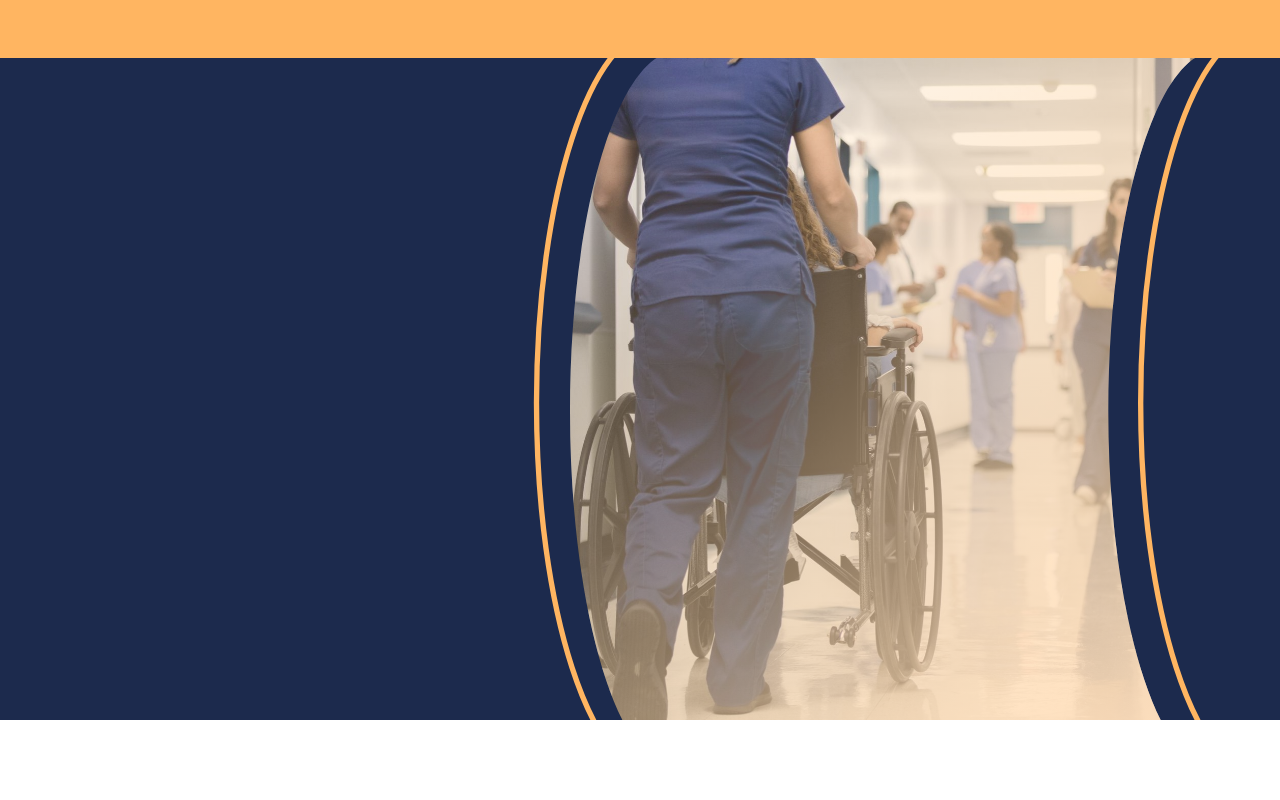
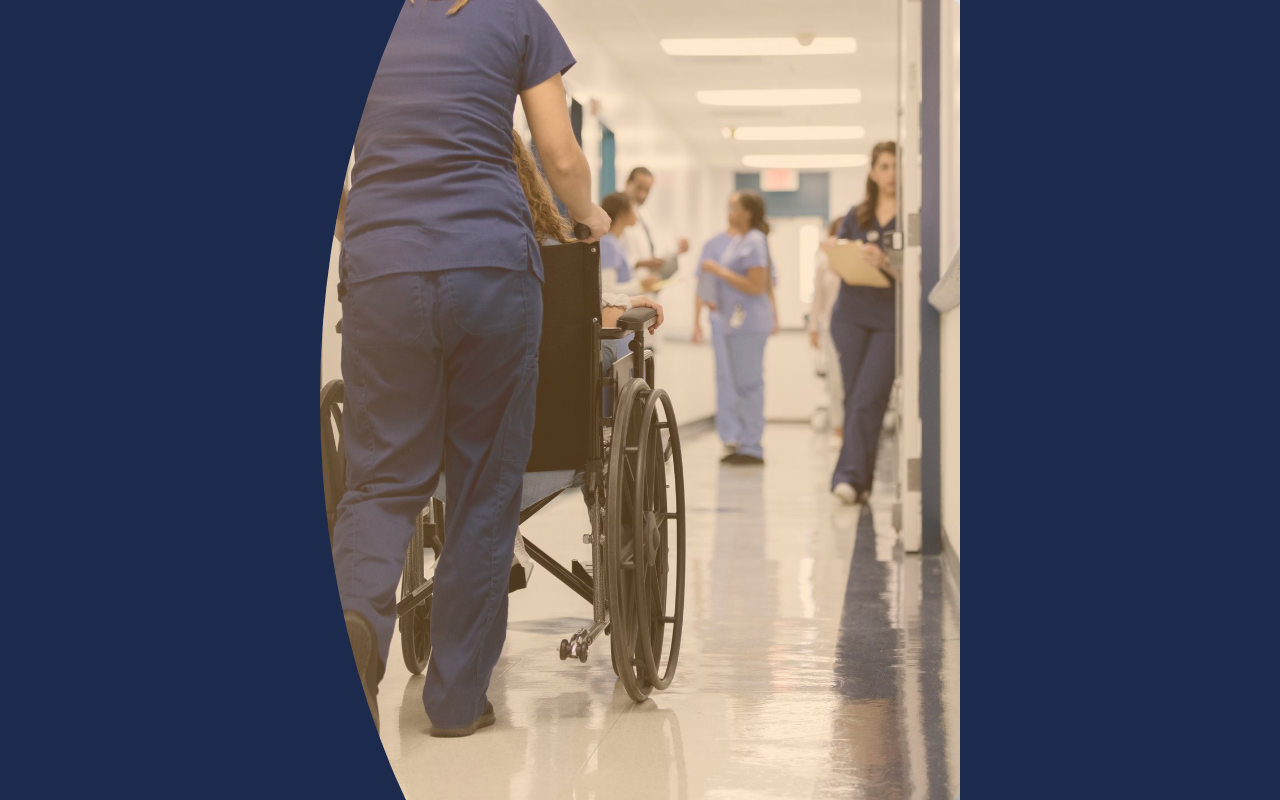
Before and after one commit to vishalkantharaju/calllight, a React (Create React App) app in the folder frontend/: page / in a window 1280 px wide. Built offline with nearby package versions, Linux system fonts and the light colour scheme.

Commit message:
working on home page

```diff
--- a/frontend/src/Home.tsx
+++ b/frontend/src/Home.tsx
@@ -1,4 +1,4 @@
-import background from './assets/home_page.svg'
+import background from './assets/hospital.jpg'
 // import { useNavigate } from 'react-router-dom';
 
 function App() {
@@ -6,12 +6,19 @@ function App() {
   // const nav = useNavigate();
 
   return (
-    <div className='max-w-screen max-h-screen'>
-      {/* <div className='flex items-center justify-start h-full pl-12'> */}
-            <img className='h-full w-full' src={background}></img>
-      {/* </div> */}
+    <div className="h-screen flex items-center justify-center bg-[#1C2A4D]">
+      <div className="relative w-1/2 h-full" style={{ clipPath: 'ellipse(100% 100% at right)',  }}> {/* Adjust width for sliver effect */}
+        <img
+          src={background} // Replace with your image URL
+          alt="Peeking Image"
+          className="w-full h-full object-cover object-center" // Set to cover the container
+          // style={{ clipPath: 'ellipse(85% 100% at right)' }} // Clip the image to create the sliver effect
+        />
+        <div className="absolute inset-0 bg-[#FFB561] opacity-30 rounded-lg" />
+      </div>
+      <div></div>
     </div>
-  )
+  );
 }
 
 export default App
```
Also changed, not shown: frontend/src/assets/hospital.jpg (added).
